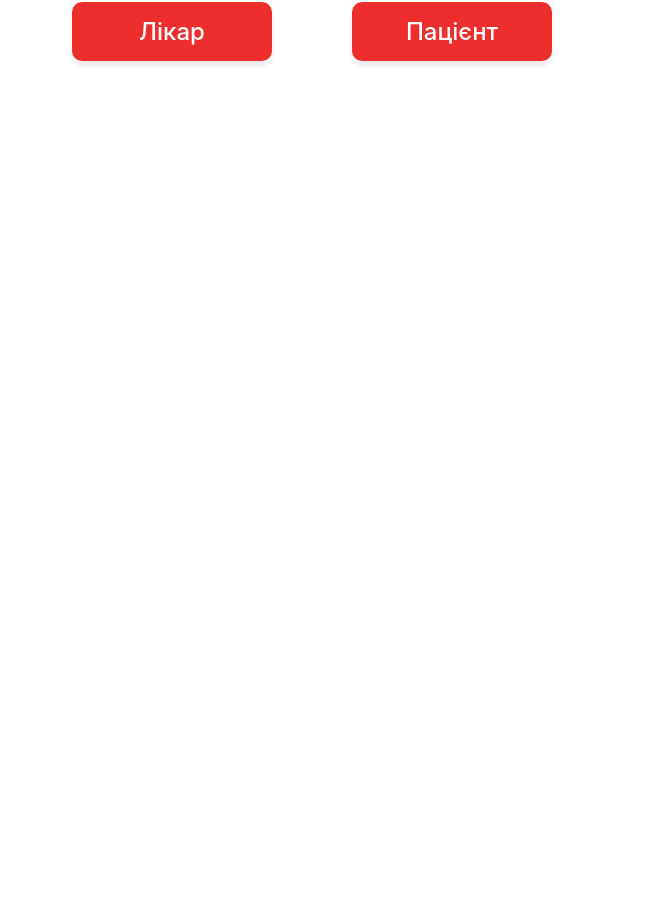
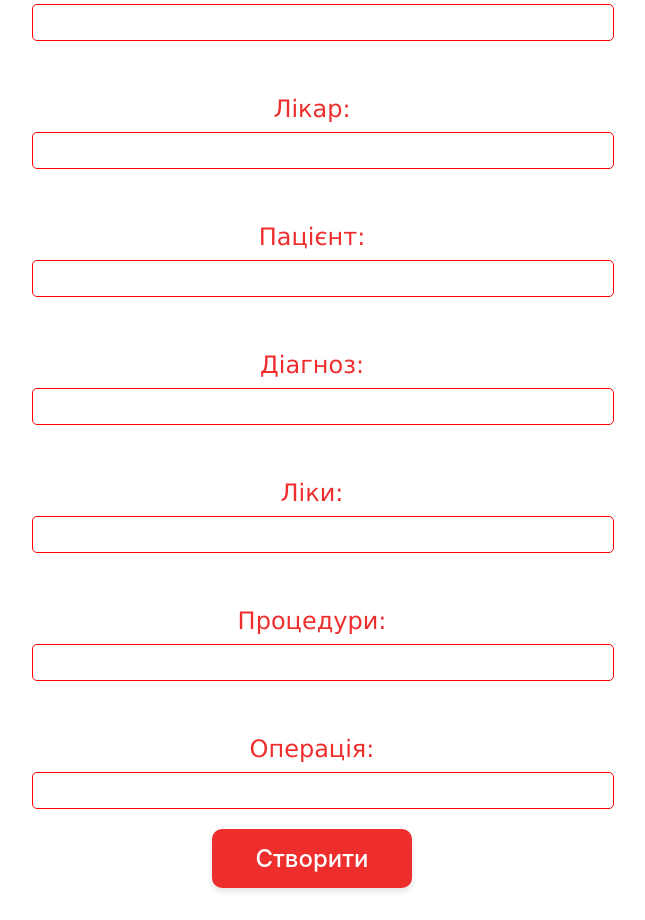
Before and after one commit to yuliapetryk/Hospital_Frontend, a React (Vite) app: page / in a window 1280 px wide. Shown: the part 558-1478 px from the top of the page, without its empty margins (328-973 px from the left). Before the commit the page ends 800 px from the top, so only its background shows below. Built offline with nearby package versions, Linux system fonts and the light colour scheme.

Commit message:
Add a form for creating appointments

```diff
--- a/src/App.jsx
+++ b/src/App.jsx
@@ -1,6 +1,9 @@
 import './App.css'
+import Appoinments from './Appointments'
 import React, { useState } from 'react';
-import { AuthFormPatient, AuthFormDoctor } from './AuthForm'; // Припускаючи, що це шлях до вашого файлу з формами
+import { AuthFormPatient, AuthFormDoctor } from './AuthForm';
+import  AppointmentForm  from './AppointmentForm';
+import  Appointments  from './Appointments'; // Припускаючи, що це шлях до вашого файлу з формами
 
 
 function App() {
@@ -28,11 +31,15 @@ function App() {
         if (!showAuthFormPatient) {
         setShowAuthFormPatient(true);
        setShowAuthFormDoctor(false);
+
   }
 }} className="button">Пацієнт</button>
 
       {showAuthFormDoctor && <AuthFormDoctor />}
       {showAuthFormPatient && <AuthFormPatient />}
+      {/* <div><Appoinments /></div> */}
+
+    <AppointmentForm />
     </div>
   );
 }
--- /dev/null
+++ b/src/AppointmentForm.jsx
@@ -0,0 +1,83 @@
+import React from 'react';
+
+ export default function AppointmentForm() {
+
+  const handleSubmit = async (event) => {
+    event.preventDefault(); // Зупинити стандартну поведінку форми, щоб сторінка не перезавантажувалася
+
+    // Отримати значення полів форми
+    const data = {
+      date: event.target.elements.data.value,
+      doctorId: event.target.elements.doctorId.value,
+      patientId: event.target.elements.patientId.value,
+      diagnosis: event.target.elements.diagnosis.value,
+      medication: event.target.elements.medication.value,
+      procedure: event.target.elements.procedure.value,
+      surgery: event.target.elements.surgery.value
+    };
+
+
+    try {
+      const response = await fetch('http://localhost:3030/hospital/create', {
+        method: 'POST',
+        headers: {
+          'Content-Type': 'application/json'
+        },
+        body: JSON.stringify(data)
+      });
+
+      if (!response.ok) {
+        throw new Error('Network response was not ok');
+      }
+
+      console.log('Дані успішно відправлені на сервер');
+      // Очистити поля форми або виконати інші дії
+    } catch (error) {
+      console.error('Помилка під час відправлення даних на сервер:', error);
+    }
+  };
+
+
+  return (
+    <div>
+       <form onSubmit={handleSubmit}>
+        <div className="input-container">
+          <label className="subtitle" htmlFor="data">Дата:</label>
+          <input type="text" id="data" name="data" />
+        </div>
+
+        <div className="input-container">
+          <label className="subtitle" htmlFor="doctorId">Лікар:</label>
+          <input type="text" id="doctorId" name="doctorId" />
+        </div>
+
+        <div className="input-container">
+          <label className="subtitle" htmlFor="patientId">Пацієнт:</label>
+          <input type="text" id="patientId" name="patientId" />
+        </div>
+
+        <div className="input-container">
+          <label className="subtitle" htmlFor="diagnosis">Діагноз:</label>
+          <input type="text" id="diagnosis" name="diagnosis" />
+        </div>
+
+        <div className="input-container">
+          <label className="subtitle" htmlFor="medication">Ліки:</label>
+          <input type="text" id="medication" name="medication" />
+        </div>
+
+        <div className="input-container">
+          <label className="subtitle" htmlFor="procedure">Процедури:</label>
+          <input type="text" id="procedure" name="procedure" />
+        </div>
+
+        <div className="input-container">
+          <label className="subtitle" htmlFor="surgery">Операція:</label>
+          <input type="text" id="surgery" name="surgery" />
+        </div>
+
+        <button class="button" type="submit">Створити</button>
+      </form>
+    </div>
+  );
+}
```
Also changed, not shown: src/Auth.jsx (deleted, +0 -31 lines).
